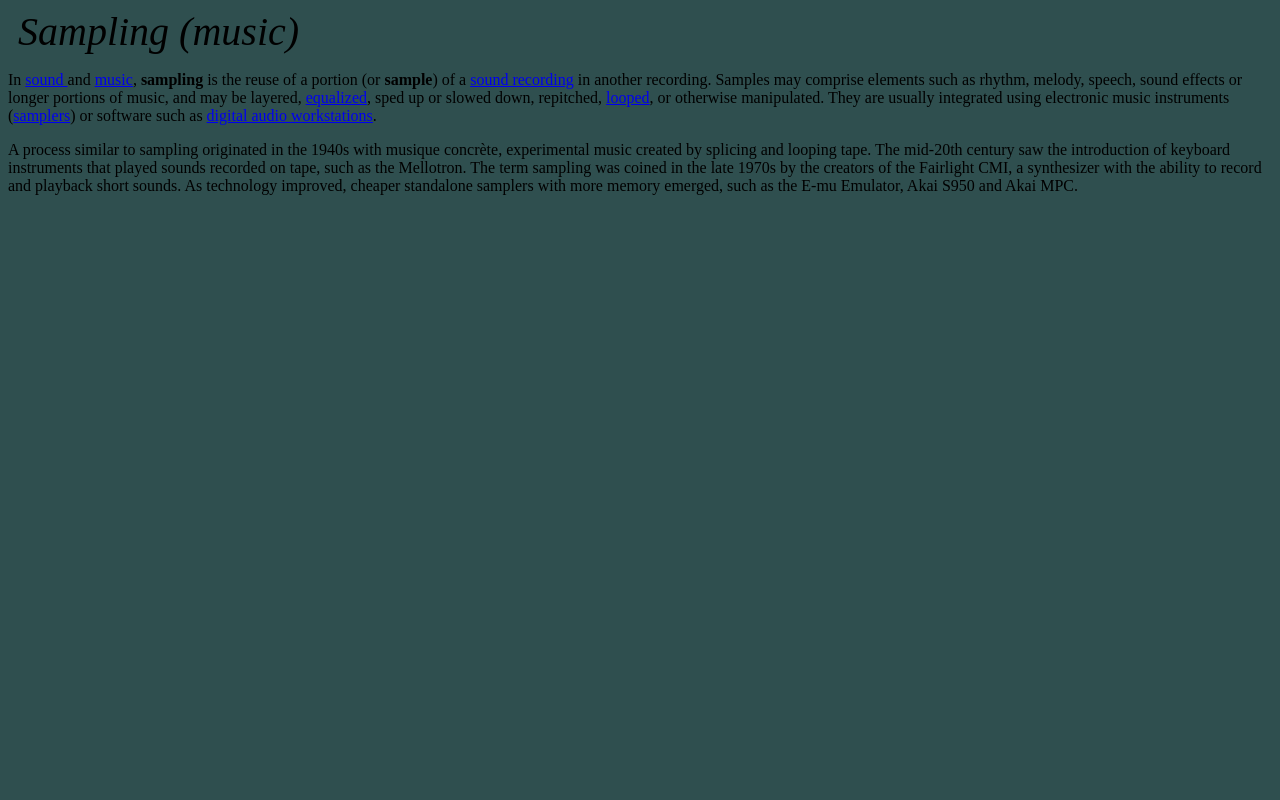
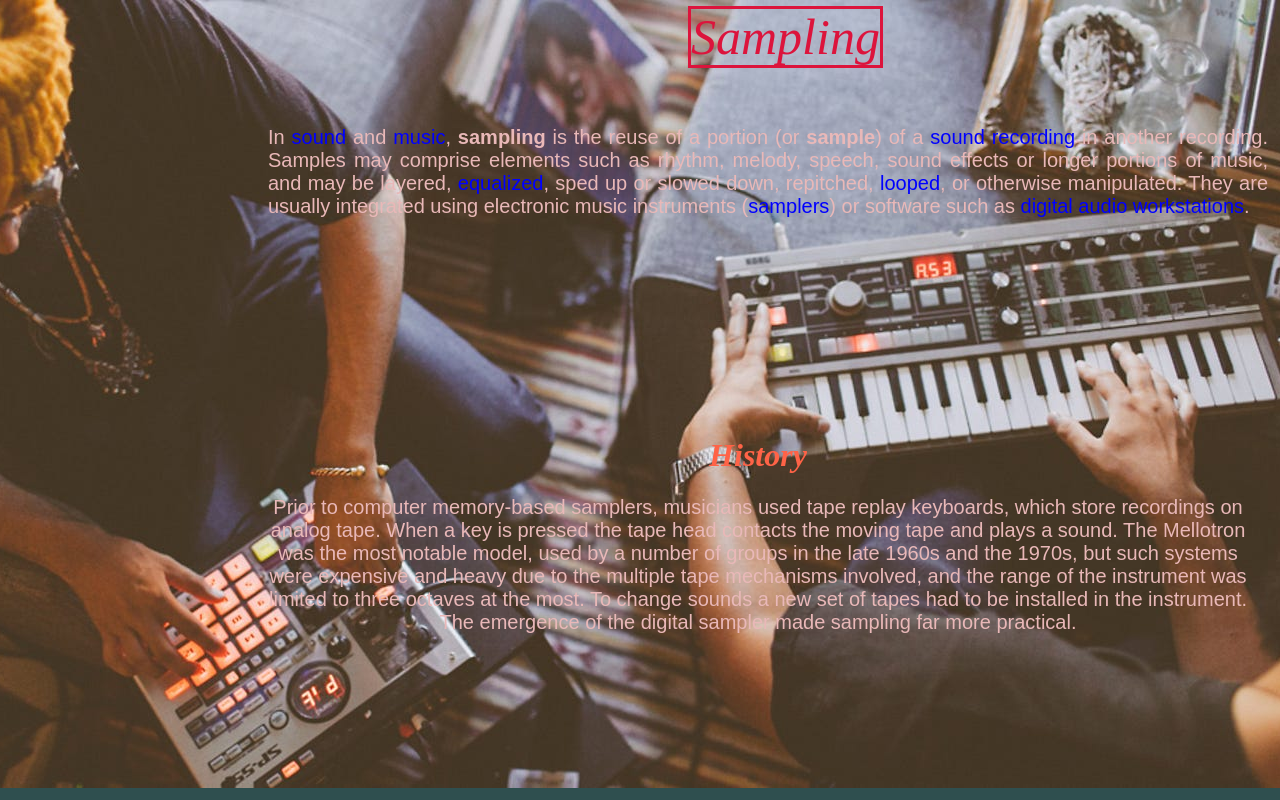
Before and after one commit to ShawnArdeshiri/wikipedia-markup, a plain HTML site: page index.html in a window 1280 px wide. Drawn offline with Linux system fonts and the light colour scheme.

Commit message:
wiki-mark

```diff
--- a/index.html
+++ b/index.html
@@ -4,15 +4,19 @@
     <link rel="stylesheet" href="main.css">
      <meta charset="UTF-8">
      <title>Hobbies</title>
-     <em class="sampling">Sampling (music)</em>
+     <em class="sampling">Sampling</em>
   </head>
   <body>
+    <div class="top">
 <p>
   In <a href="https://en.wikipedia.org/wiki/Sound">sound </a> and <a href="https://en.wikipedia.org/wiki/Music">music</a>, <strong>sampling</strong> is the reuse of a portion (or <strong>sample</strong>) of a <a href="https://en.wikipedia.org/wiki/Sound_recording_and_reproduction">sound recording</a> in another recording. Samples may comprise elements such as rhythm, melody, speech, sound effects or longer portions of music, and may be layered, <a href="https://en.wikipedia.org/wiki/Equalization_(audio)">equalized</a>, sped up or slowed down, repitched, <a href="https://en.wikipedia.org/wiki/Loop_(music)">looped</a>, or otherwise manipulated. They are usually integrated using electronic music instruments (<a href="https://en.wikipedia.org/wiki/Sampler_(musical_instrument)">samplers</a>) or software such as <a href="https://en.wikipedia.org/wiki/Digital_audio_workstation">digital audio workstations</a>.
 </p>
-<p>
-A process similar to sampling originated in the 1940s with musique concrète, experimental music created by splicing and looping tape. The mid-20th century saw the introduction of keyboard instruments that played sounds recorded on tape, such as the Mellotron. The term sampling was coined in the late 1970s by the creators of the Fairlight CMI, a synthesizer with the ability to record and playback short sounds. As technology improved, cheaper standalone samplers with more memory emerged, such as the E-mu Emulator, Akai S950 and Akai MPC.
-</p>
+</div>
+<div class="middle"><h1 class="history">History
+</h1>
+<p class="para">Prior to computer memory-based samplers, musicians used tape replay keyboards, which store recordings on analog tape. When a key is pressed the tape head contacts the moving tape and plays a sound. The Mellotron was the most notable model, used by a number of groups in the late 1960s and the 1970s, but such systems were expensive and heavy due to the multiple tape mechanisms involved, and the range of the instrument was limited to three octaves at the most. To change sounds a new set of tapes had to be installed in the instrument. The emergence of the digital sampler made sampling far more practical.</p>
+
+</div>
 
 
 
--- a/main.css
+++ b/main.css
@@ -1,7 +1,56 @@
 .sampling {
-  font-size: 40px;
-  margin: 10px;
+  font-size: 50px;
+  color:crimson;
+  position:relative;
+  border-style:solid;
+  margin-left: 680px;
+  margin-right:80px;
+}
+p {
+  font-size:20px;
+  color: rgb(233, 184, 184);
+  font-family: Arial, Helvetica, sans-serif;
+
+}
+/* unvisited link */
+a:link {
+
+  color:blue;
+  text-decoration:none;
+}
+/* visited link */
+a:visited {
+   color:slateblue;
+   text-decoration:none;
+
+}
+/* mouse over link */
+a:hover {
+   color:hotpink;
+   text-decoration:underline;
+}
+.top {
+  padding: 10px;
+  width:1000px;
+  height:300px;
+  text-align:justify;
+  margin-top:30px;
+  margin-left:250px;
+}
+.history {
+  font-style: italic;
+  color:tomato;
+}
+.middle {
+  width:1000px;
+  height:300px;
+  text-align:justify;
+  margin-left:250px;
+ text-align: center;
 }
 body {
   background-color: darkslategray;
+  background-image: url('sampling.jpg');
+  background-repeat: no-repeat;
+  background-position:center top;
 }
```
Also changed, not shown: sampling.jpg (added).
